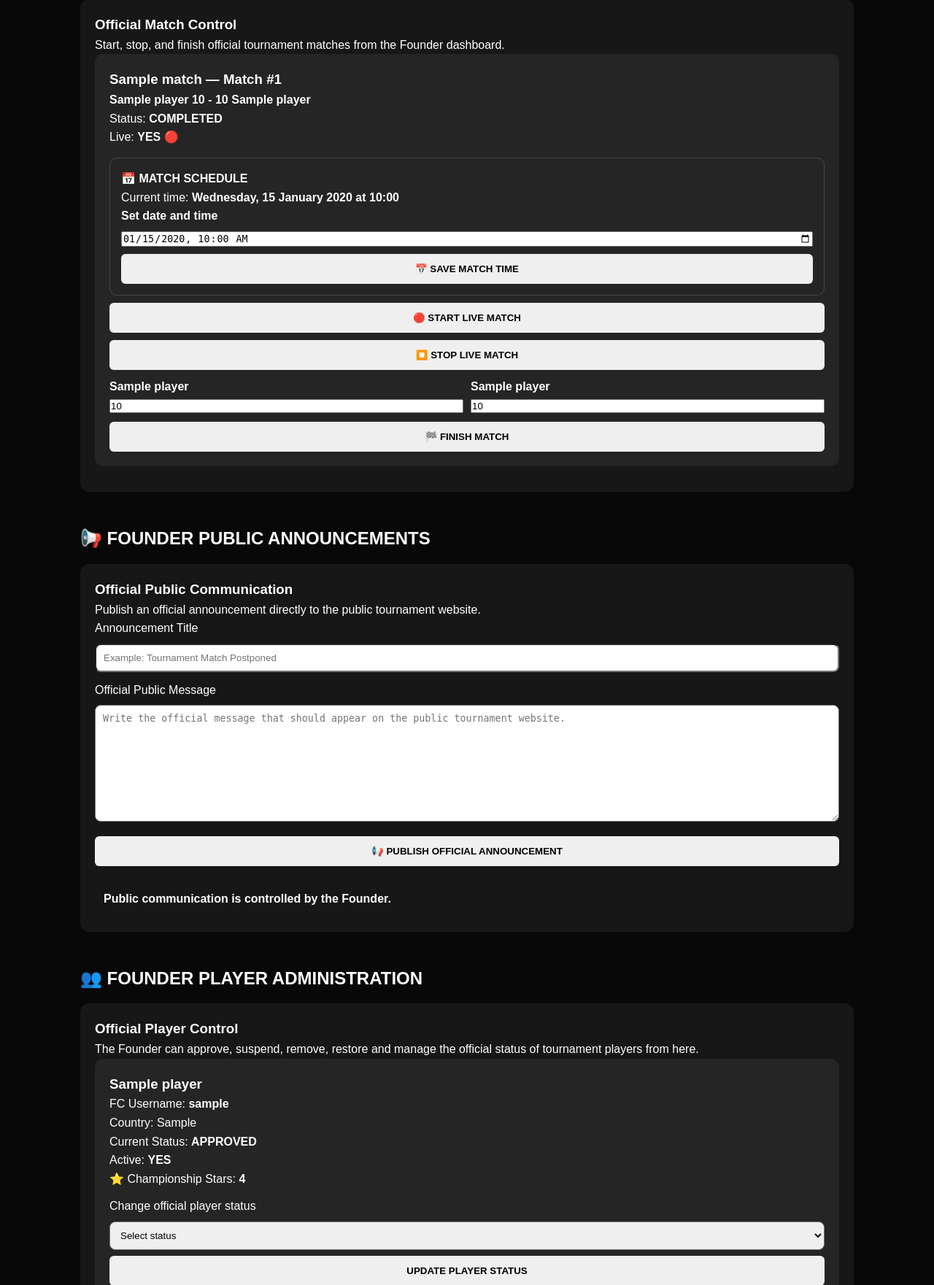
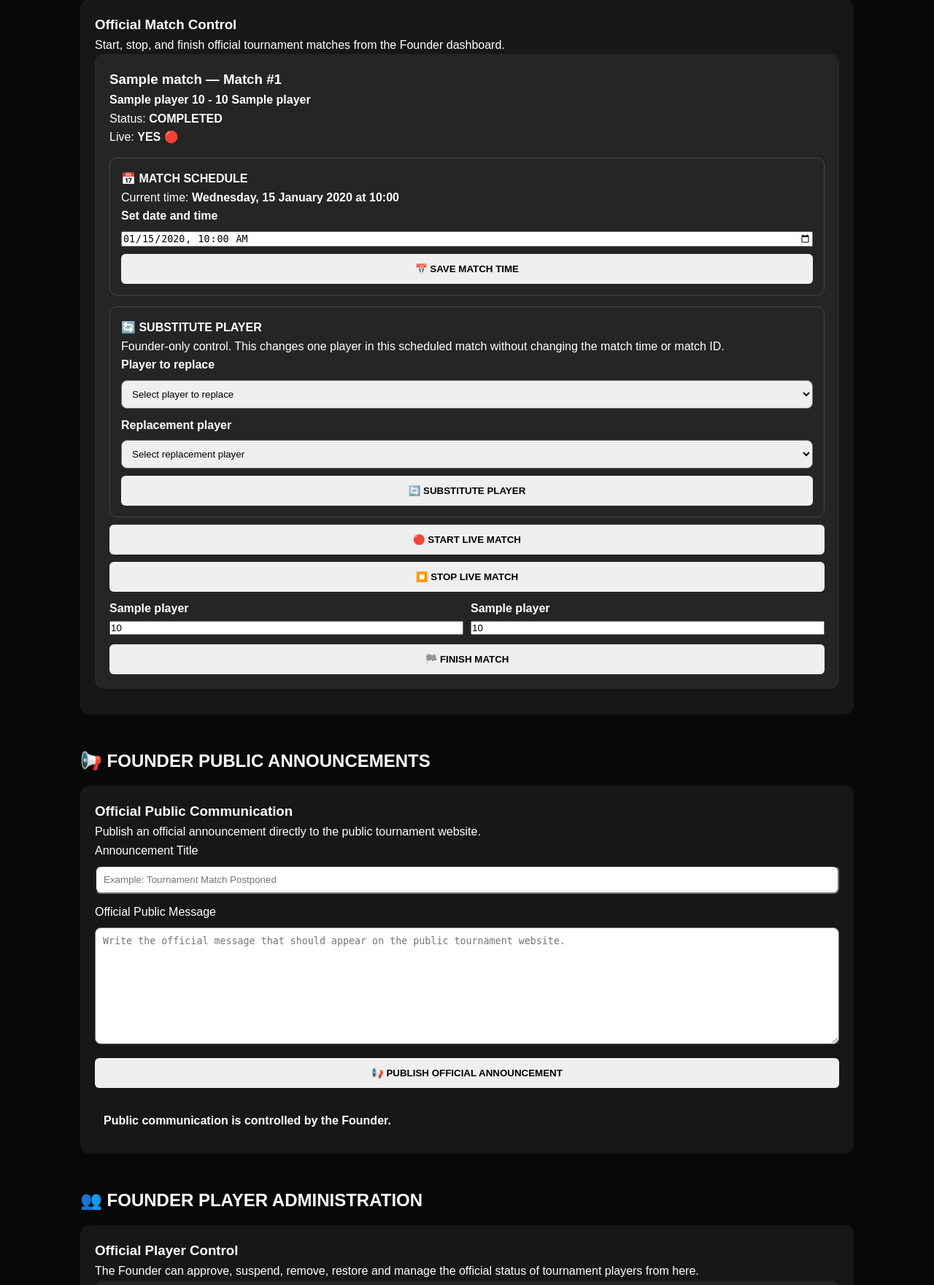
Before and after one commit to aminatorlorch13-a11y/AminationEsports, a Flask app: page /admin/dashboard in a window 1280 px wide. Shown: the part 4407-6168 px from the top of the page at 73% size. Run offline with Flask 3, Linux system fonts and the light colour scheme; a user stored in the database is signed in; tables that the repository leaves empty hold one stand-in row (values such as "Sample post").

Commit message:
Add founder match player substitution

```diff
--- a/app.py
+++ b/app.py
@@ -1780,6 +1780,130 @@ def founder_public_announcement():
     )
 
 # ============================================================
+# FOUNDER — MATCH PLAYER SUBSTITUTION
+# ============================================================
+
+@app.route(
+    "/admin/founder/match/<int:match_id>/substitute",
+    methods=["POST"]
+)
+def founder_substitute_match_player(match_id):
+
+    access = founder_required()
+    if access:
+        return access
+
+    match = Match.query.get_or_404(match_id)
+
+    # Never alter a match that has already started or finished.
+    if match.is_live:
+        return "A live match cannot be substituted.", 409
+
+    if match.status != MATCH_SCHEDULED:
+        return (
+            "Only scheduled matches can have players substituted."
+        ), 409
+
+    if match.winner_id:
+        return "A match with a winner cannot be changed.", 409
+
+    player_to_replace = request.form.get(
+        "player_to_replace",
+        ""
+    ).strip()
+
+    replacement_player = request.form.get(
+        "replacement_player",
+        ""
+    ).strip()
+
+    try:
+        player_to_replace = int(player_to_replace)
+        replacement_player = int(replacement_player)
+    except (TypeError, ValueError):
+        return "Invalid player selection.", 400
+
+    if player_to_replace == replacement_player:
+        return "The replacement player must be different.", 400
+
+    if player_to_replace not in [
+        match.player1_id,
+        match.player2_id
+    ]:
+        return "The selected player is not part of this match.", 400
+
+    if replacement_player in [
+        match.player1_id,
+        match.player2_id
+    ]:
+        return "That player is already in this match.", 400
+
+    replacement = Player.query.filter_by(
+        id=replacement_player,
+        active=True,
+        application_status="approved"
+    ).first()
+
+    if not replacement:
+        return (
+            "The replacement player is not an approved active player."
+        ), 400
+
+    # Prevent a player from being placed into two active matches.
+    conflicting_match = Match.query.filter(
+        Match.id != match.id,
+        Match.status.in_([
+            MATCH_SCHEDULED,
+            MATCH_IN_PROGRESS,
+            MATCH_LIVE
+        ]),
+        or_(
+            Match.player1_id == replacement_player,
+            Match.player2_id == replacement_player
+        )
+    ).first()
+
+    if conflicting_match:
+        return (
+            "That player is already assigned to another active match."
+        ), 409
+
+    old_player_id = player_to_replace
+
+    if match.player1_id == player_to_replace:
+        match.player1_id = replacement_player
+    else:
+        match.player2_id = replacement_player
+
+    # Keep the match itself intact:
+    # ID, scheduled time, round, scores and status remain unchanged.
+
+    old_player = Player.query.get(old_player_id)
+
+    old_name = (
+        old_player.name
+        if old_player
+        else f"Player #{old_player_id}"
+    )
+
+    action = AdminAction(
+        action="match_player_substituted",
+        notes=(
+            f"Founder substituted {old_name} with "
+            f"{replacement.name} in Match #{match.id} "
+            f"({match.round_name})."
+        ),
+        created_at=datetime.utcnow()
+    )
+
+    db.session.add(action)
+    db.session.commit()
+
+    return redirect(
+        url_for("admin_dashboard")
+    )
+
+# ============================================================
 # FOUNDER — MATCH SCHEDULING
 # ============================================================
 
--- a/templates/admin/dashboard.html
+++ b/templates/admin/dashboard.html
@@ -1394,6 +1394,128 @@
             "
         >
             📅 SAVE MATCH TIME
+        </button>
+
+    </form>
+
+</div>
+
+<!-- MATCH PLAYER SUBSTITUTION -->
+
+<div style="
+    margin-top:15px;
+    padding:15px;
+    border:1px solid rgba(255,255,255,0.15);
+    border-radius:10px;
+">
+
+    <h4>
+        🔄 SUBSTITUTE PLAYER
+    </h4>
+
+    <p>
+        Founder-only control. This changes one player in this
+        scheduled match without changing the match time or match ID.
+    </p>
+
+    <form
+        method="POST"
+        action="{{ url_for(
+            'founder_substitute_match_player',
+            match_id=match.id
+        ) }}"
+    >
+
+        <label>
+            <strong>
+                Player to replace
+            </strong>
+        </label>
+
+        <select
+            name="player_to_replace"
+            required
+            style="
+                width:100%;
+                box-sizing:border-box;
+                margin-top:8px;
+                margin-bottom:10px;
+            "
+        >
+
+            <option value="">
+                Select player to replace
+            </option>
+
+            {% if players_by_id.get(match.player1_id) %}
+                <option value="{{ match.player1_id }}">
+                    {{ players_by_id[match.player1_id].name }}
+                </option>
+            {% endif %}
+
+            {% if players_by_id.get(match.player2_id) %}
+                <option value="{{ match.player2_id }}">
+                    {{ players_by_id[match.player2_id].name }}
+                </option>
+            {% endif %}
+
+        </select>
+
+
+        <label>
+            <strong>
+                Replacement player
+            </strong>
+        </label>
+
+        <select
+            name="replacement_player"
+            required
+            style="
+                width:100%;
+                box-sizing:border-box;
+                margin-top:8px;
+                margin-bottom:10px;
+            "
+        >
+
+            <option value="">
+                Select replacement player
+            </option>
+
+            {% for candidate in players %}
+
+                {% if
+                    candidate.active
+                    and candidate.application_status == "approved"
+                    and candidate.id != match.player1_id
+                    and candidate.id != match.player2_id
+                %}
+
+                    <option value="{{ candidate.id }}">
+                        {{ candidate.name }}
+                    </option>
+
+                {% endif %}
+
+            {% endfor %}
+
+        </select>
+
+
+        <button
+            type="submit"
+            class="button"
+            style="
+                border:none;
+                cursor:pointer;
+                width:100%;
+            "
+            onclick="return confirm(
+                'Substitute this player in the scheduled match?'
+            );"
+        >
+            🔄 SUBSTITUTE PLAYER
         </button>
 
     </form>
```
